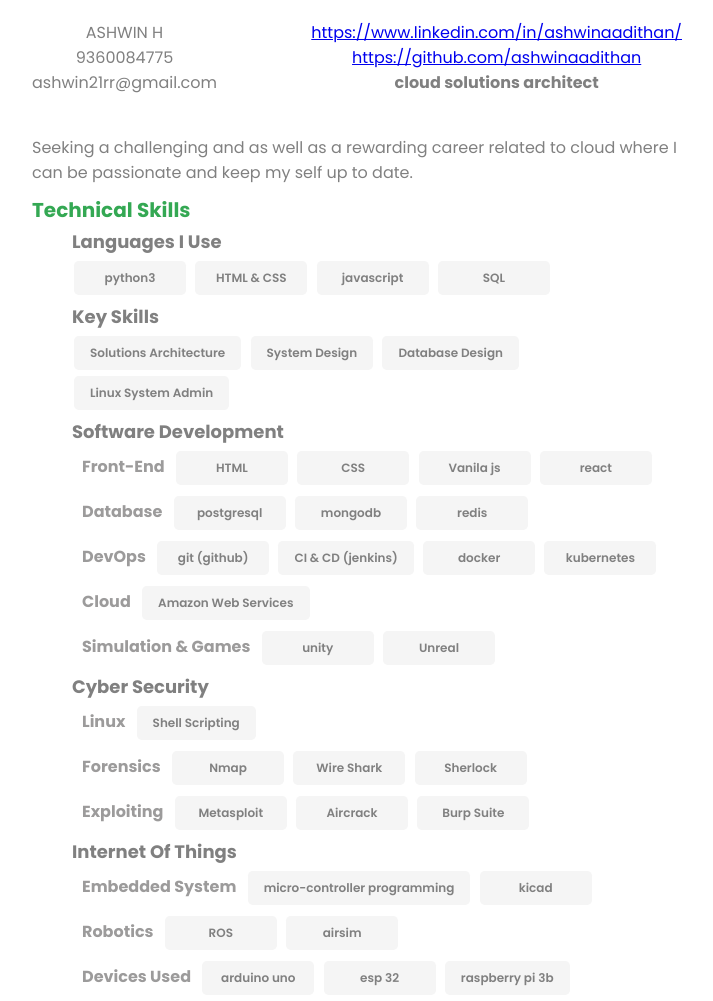
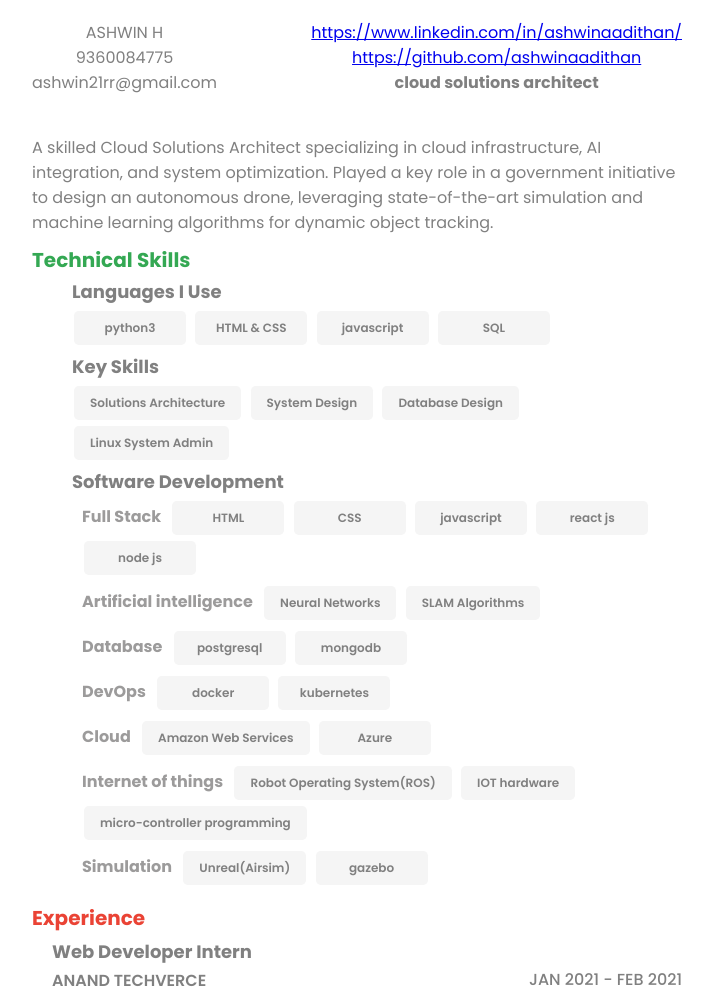
Before and after one commit to ashwinaadithan/resume, a plain HTML site: page index.html in a window 1280 px wide. Shown: the top 1001 px of the page, without its empty margins (283-996 px from the left). Drawn offline with Linux system fonts and the light colour scheme.

Commit message:
Update index.html

```diff
--- a/index.html
+++ b/index.html
@@ -24,7 +24,7 @@
     </div>
 
     <div class="objective">
-        Seeking a challenging and as well as a rewarding career related to cloud where I can be passionate and keep my self up to date.
+        A skilled Cloud Solutions Architect specializing in cloud infrastructure, AI integration, and system optimization. Played a key role in a government initiative to design an autonomous drone, leveraging state-of-the-art simulation and machine learning algorithms for dynamic object tracking.
     </div>
 
     <div class="skills-container">
@@ -54,24 +54,28 @@
                 <h3 class="skills-domain-title">Software Development</h3>
                 <div class="skills-domain-skills">
                     <div class="skills-sub-domain-container">
-                        <h4 class="skills-sub-domain-title">Front-End</h4>
+                        <h4 class="skills-sub-domain-title">Full Stack</h4>
                         <p class="skill">HTML</p>
                         <p class="skill">CSS</p>
-                        <p class="skill">Vanila js</p>
-                        <p class="skill">react</p>
+                        <p class="skill">javascript</p>
+                        <p class="skill">react js</p>
+                        <p class="skill">node js</p>
+                    </div>
+
+                    <div class="skills-sub-domain-container">
+                        <h4 class="skills-sub-domain-title">Artificial intelligence</h4>
+                        <p class="skill">Neural Networks</p>
+                        <p class="skill">SLAM Algorithms</p>
                     </div>
 
                     <div class="skills-sub-domain-container">
                         <h4 class="skills-sub-domain-title">Database</h4>
                         <p class="skill">postgresql</p>
                         <p class="skill">mongodb</p>
-                        <p class="skill">redis</p>
                     </div>
 
                     <div class="skills-sub-domain-container">
                         <h4 class="skills-sub-domain-title">DevOps</h4>
-                        <p class="skill">git (github)</p>
-                        <p class="skill">CI & CD (jenkins)</p>
                         <p class="skill">docker</p>
                         <p class="skill">kubernetes</p>
                     </div>
@@ -79,63 +83,24 @@
                     <div class="skills-sub-domain-container">
                         <h4 class="skills-sub-domain-title">Cloud</h4>
                         <p class="skill">Amazon Web Services</p>
+                        <p class="skill">Azure</p>
                     </div>
 
                     <div class="skills-sub-domain-container">
-                        <h4 class="skills-sub-domain-title">Simulation & Games</h4>
-                        <p class="skill">unity</p>
-                        <p class="skill">Unreal</p>
+                        <h4 class="skills-sub-domain-title">Internet of things</h4>
+                        <p class="skill">Robot Operating System(ROS)</p>
+                        <p class="skill">IOT hardware</p>
+                        <p class="skill">micro-controller programming</p>
+                    </div>
+
+                    <div class="skills-sub-domain-container">
+                        <h4 class="skills-sub-domain-title">Simulation</h4>
+                        <p class="skill">Unreal(Airsim)</p>
+                        <p class="skill">gazebo</p>
                     </div>
                 </div>
             </div>
 
-            <div class="skills-domain-container">
-                <h3 class="skills-domain-title">Cyber Security</h3>
-                <div class="skills-domain-skills">
-                    <div class="skills-sub-domain-container">
-                        <h4 class="skills-sub-domain-title">Linux</h4>
-                        <p class="skill">Shell Scripting</p>
-                    </div>
-
-                    <div class="skills-sub-domain-container">
-                        <h4 class="skills-sub-domain-title">Forensics</h4>
-                        <p class="skill">Nmap</p>
-                        <p class="skill">Wire Shark</p>
-                        <p class="skill">Sherlock</p>
-                    </div>
-
-                    <div class="skills-sub-domain-container">
-                        <h4 class="skills-sub-domain-title">Exploiting</h4>
-                        <p class="skill">Metasploit</p>
-                        <p class="skill">Aircrack</p>
-                        <p class="skill">Burp Suite</p>
-                    </div>
-                </div>
-            </div>
-
-            <div class="skills-domain-container">
-                <h3 class="skills-domain-title">Internet Of Things</h3>
-                <div class="skills-domain-skills">
-                    <div class="skills-sub-domain-container">
-                        <h4 class="skills-sub-domain-title">Embedded System</h4>
-                        <p class="skill">micro-controller programming</p>
-                        <p class="skill">kicad</p>
-                    </div>
-
-                    <div class="skills-sub-domain-container">
-                        <h4 class="skills-sub-domain-title">Robotics</h4>
-                        <p class="skill">ROS</p>
-                        <p class="skill">airsim</p>
-                    </div>
-
-                    <div class="skills-sub-domain-container">
-                        <h4 class="skills-sub-domain-title">Devices Used</h4>
-                        <p class="skill">arduino uno</p>
-                        <p class="skill">esp 32</p>
-                        <p class="skill">raspberry pi 3b</p>
-                    </div>
-                </div>
-            </div>
         </div>
     </div>
 
@@ -187,14 +152,13 @@
                     </div>
                 </div>
                 <div class="experience-content-desc">
-                    I worked with a newly created team of six, where each member was assigned an individual project to outsource another company's work. I was responsible for the CVS project, collaborating with the Azure and AI teams to develop AI models that extract text when bills are uploaded, storing the data in the database. In my role as a developer, I focused on improving the codebase and worked closely with the Azure architecture team to enhance the performance of the AI models.                </div>
-            </div>
+                    I worked with a newly created team of six, where each member was assigned an individual project to outsource another company's work. I was responsible for the CVS project, collaborating with the Azure and AI teams to develop AI models that remove text from uploaded bills and store the data in the database. As a developer, I focused on improving the codebase and contributed to changing the architecture by setting priorities for requests to eliminate delays. This architectural change was successfully approved by the AI team leads and executives. We implemented the solution and completed the project on time, effectively resolving the delay issue.            </div>
 
             <div class="experience-content">
                 <div class="experience-content-head">
                     <div class="left">
                         <h3 class="experience-position">Autonomous Drone for Object Tracking</h3>
-                        <h4 class="experience-company">Government project</h4>
+                        <h4 class="experience-company">Ciragu - Government associated</h4>
                     </div>
                     <div class="right">
                         <h3 class="experience-empty"></h3>
@@ -250,15 +214,5 @@
         </div>
     </div>
 
-    <div class="hobby-container">
-        <h2 class="hobby-title">Hobbies</h2>
-        <div class="hobby-content">
-            <p class="hobby">Listening to Audio Books</p>
-            <p class="hobby">Watching Videos on Youtube</p>
-            <p class="hobby">Tinkering with electronics</p>
-            <p class="hobby">Chess Playing</p>
-            <p class="hobby">Watching Animes</p>
-        </div>
-    </div>
 </body>
 </html>
```
